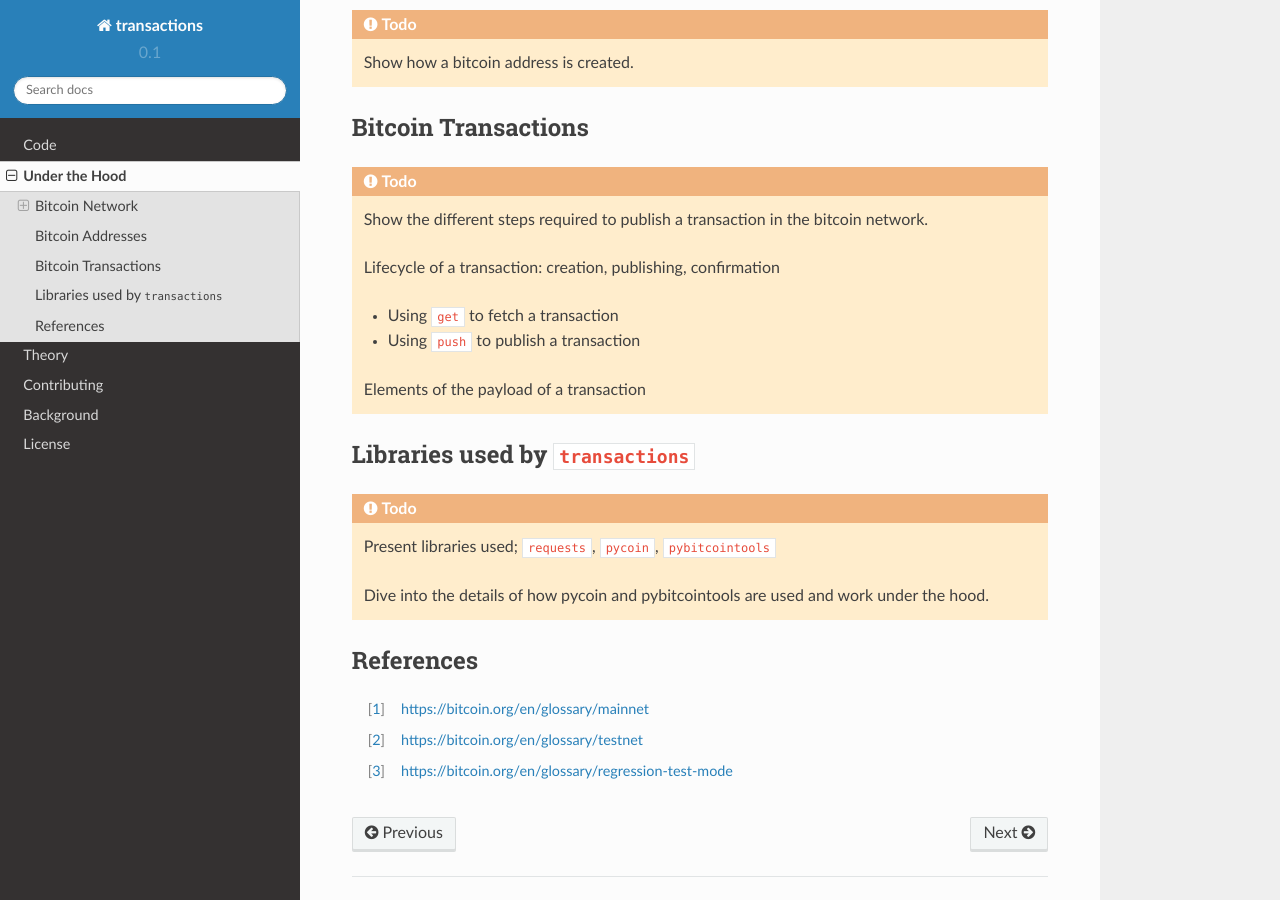
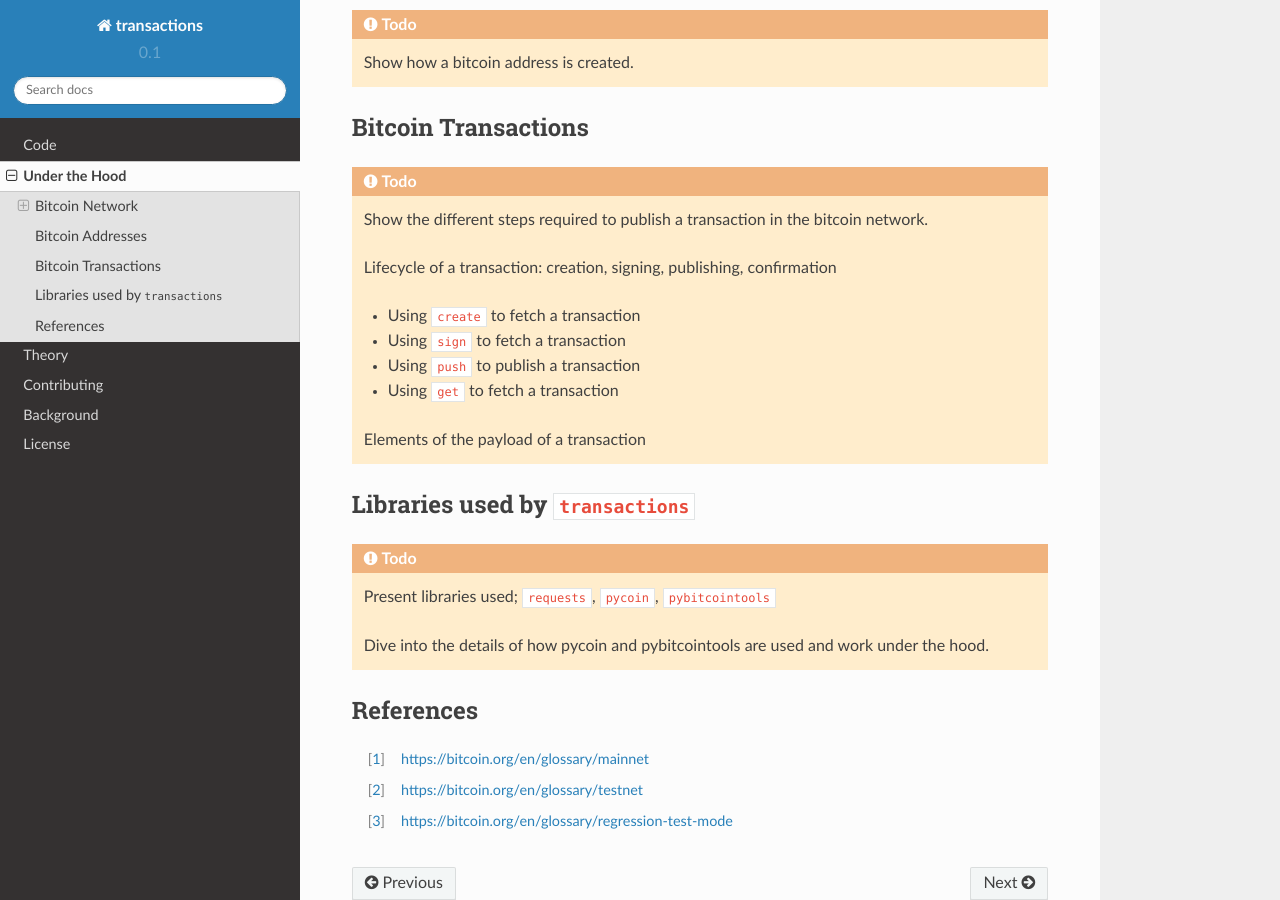
Before and after one commit to ascribe/transactions, a Sphinx documentation site: the page built from docs/source/underthehood.rst, in a window 1280 px wide and 900 px high, scrolled down 1498 px. Built offline with Sphinx 7.4.7 and the Read the Docs theme 2.0.0, drawn with Linux system fonts in a browser that asks for light colours.

Commit message:
Add a bit of todo docs

```diff
--- a/docs/source/underthehood.rst
+++ b/docs/source/underthehood.rst
@@ -89,10 +89,12 @@ Bitcoin Transactions
 .. todo:: Show the different steps required to publish a transaction in the
     bitcoin network.
 
-    Lifecycle of a transaction: creation, publishing, confirmation
+    Lifecycle of a transaction: creation, signing, publishing, confirmation
 
+    * Using ``create`` to fetch a transaction
+    * Using ``sign`` to fetch a transaction
+    * Using ``push`` to publish a transaction
     * Using ``get`` to fetch a transaction
-    * Using ``push`` to publish a transaction
 
     Elements of the payload of a transaction
 
```
